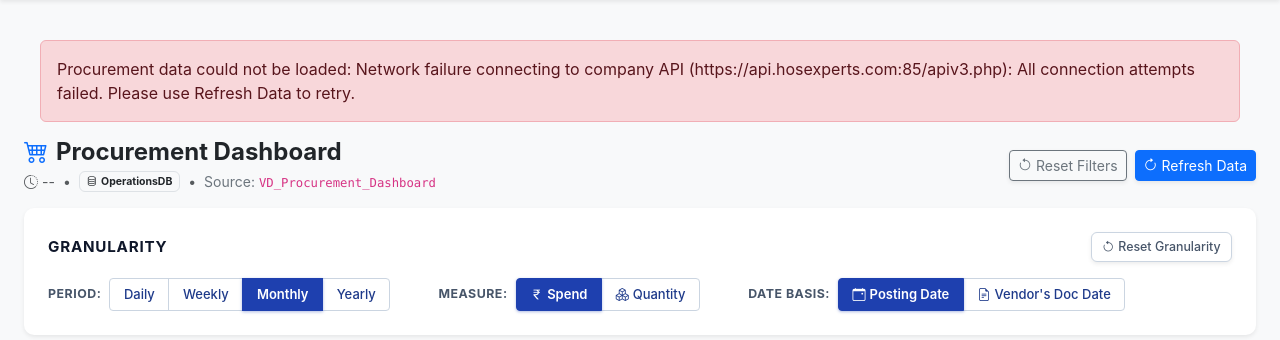
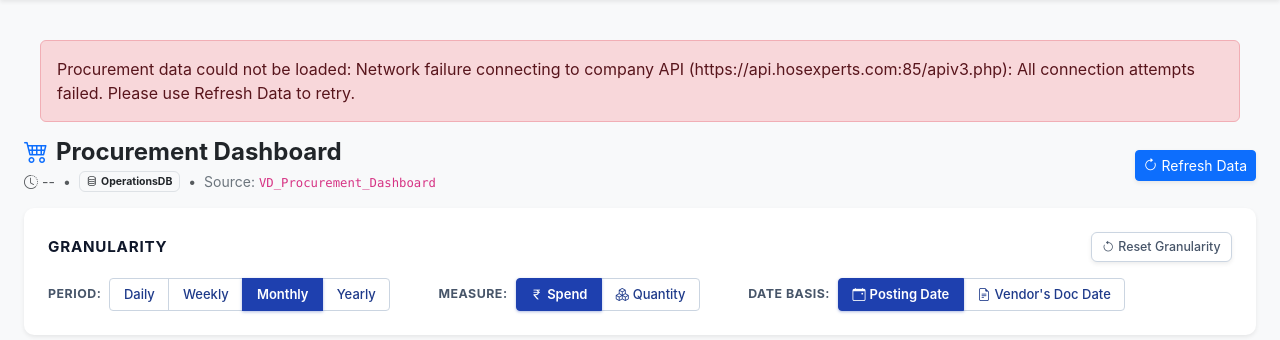
Before and after one commit to ithosexperts/Procurement_Dashboard, a FastAPI app: page / in a window 1280 px wide. Shown: the part 70-410 px from the top of the page. Run offline with FastAPI, Linux system fonts and the light colour scheme; data that the repository does not hold is empty.

Commit message:
Remove top Reset Filters button next to Refresh Data

```diff
--- a/app/templates/dashboard/index.html
+++ b/app/templates/dashboard/index.html
@@ -25,10 +25,6 @@
         </div>
     </div>
     <div class="col-md-6 text-md-end d-flex justify-content-md-end gap-2 align-items-center">
-        <button id="btnResetFilters" class="btn btn-outline-secondary btn-sm d-flex align-items-center gap-1 shadow-sm">
-            <i class="bi bi-arrow-counterclockwise"></i>
-            <span>Reset Filters</span>
-        </button>
         <button id="btnRefreshData" class="btn btn-primary btn-sm d-flex align-items-center gap-1 shadow-sm">
             <i class="bi bi-arrow-clockwise"></i>
             <span>Refresh Data</span>
```
Also changed, not shown: tests/test_ui.py (+2 -2 lines).
